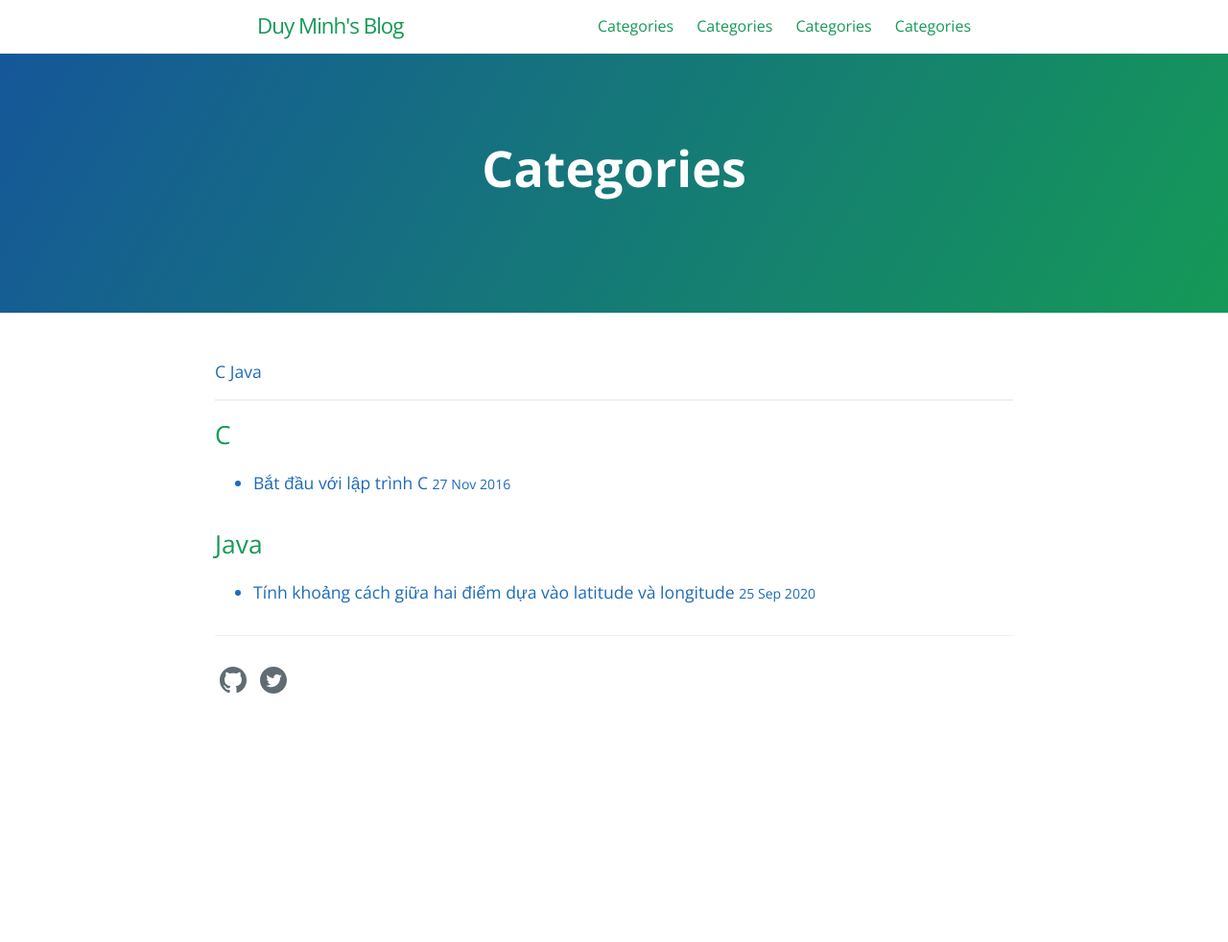
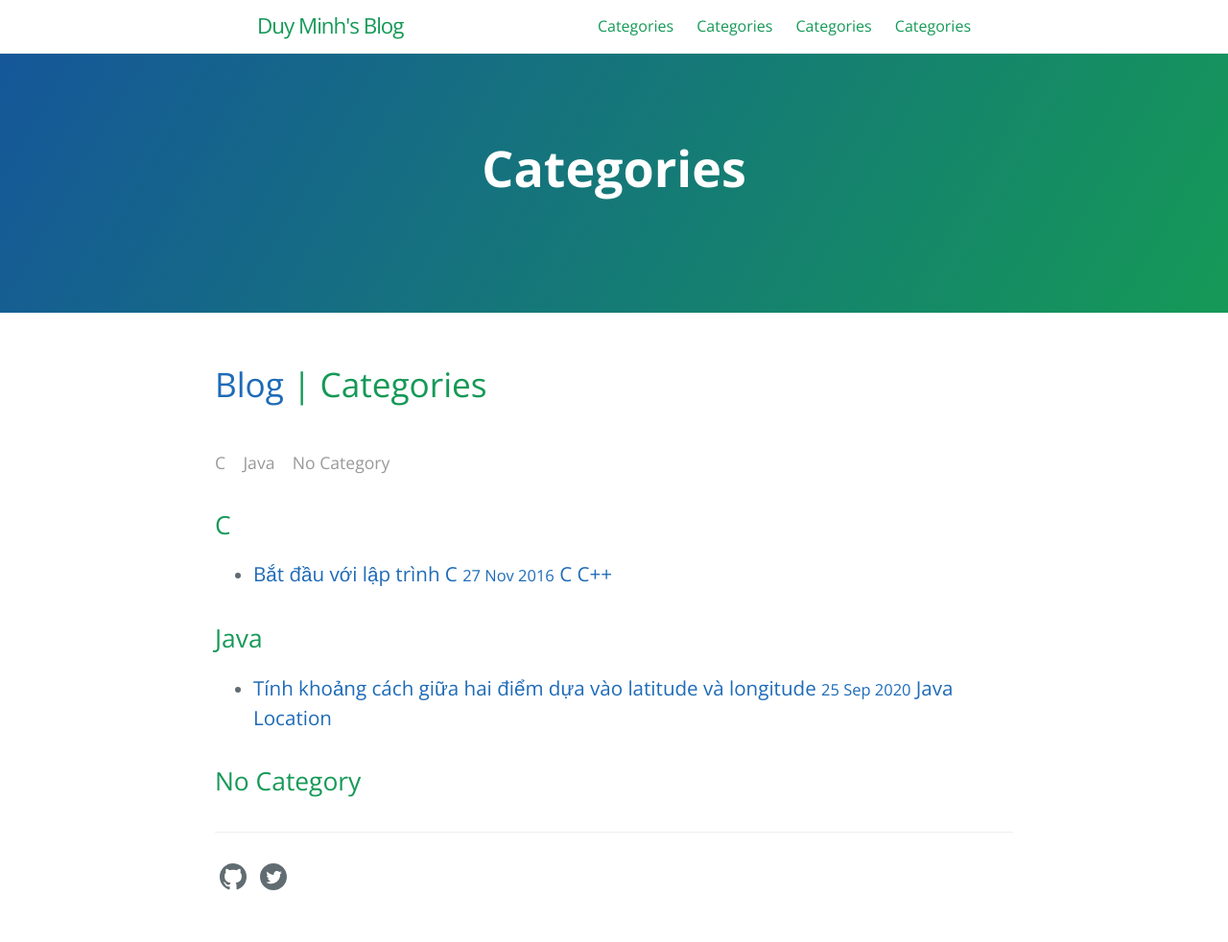
Before and after one commit to duyminh215/duyminh215.github.io, a Jekyll site: the page built from categories.html, in a window 1280 px wide. Shown: the whole page at 96% size. Built offline with Jekyll 4.4.1, drawn with Linux system fonts in a browser that asks for light colours; before the commit the page ends 900 px from its top, so only the background shows below that.

Commit message:
Update categories.html

```diff
--- a/categories.html
+++ b/categories.html
@@ -3,26 +3,84 @@ layout: page
 title: Categories
 ---
 
-<div class="tags-expo">
-  <div class="tags-expo-list">
-    {% for tag in site.categories %}
-    <a href="#{{ tag[0] | slugify }}" class="post-tag">{{ tag[0] }}</a>
-    {% endfor %}
-  </div>
-  <hr/>
-  <div class="tags-expo-section">
-    {% for tag in site.categories %}
-    <h2 id="{{ tag[0] | slugify }}">{{ tag[0] }}</h2>
-    <ul class="tags-expo-posts">
-      {% for post in tag[1] %}
-        <a class="post-title" href="{{ site.baseurl }}{{ post.url }}">
-      <li>
+{% comment%}
+Here we generate all the categories.
+{% endcomment%}
+
+{% assign rawcats = "" %}
+{% for post in site.posts %}
+{% assign tcats = post.category | join:'|' | append:'|' %}
+{% assign rawcats = rawcats | append:tcats %}
+{% endfor %}
+
+{% assign rawcats = rawcats | split:'|' | sort %}
+
+{% assign cats = "" %}
+
+{% for cat in rawcats %}
+{% if cat != "" %}
+
+{% if cats == "" %}
+{% assign cats = cat | split:'|' %}
+{% endif %}
+
+{% unless cats contains cat %}
+{% assign cats = cats | join:'|' | append:'|' | append:cat | split:'|' %}
+{% endunless %}
+{% endif %}
+{% endfor %}
+
+<h1 class="page-title">
+  <a href="/blog">Blog</a> | {{ page.title }}
+</h1>
+<br/>
+
+<div class="posts">
+<p>
+{% for ct in cats %}
+<a href="#{{ ct | slugify }}" class="codinfox-category-mark" style="color:#999;text-decoration: none;"> {{ ct }} </a> &nbsp;&nbsp;
+{% endfor %}
+<a href="#no-category" class="codinfox-category-mark" style="color:#999;text-decoration: none;"> No Category </a> &nbsp;&nbsp;
+</p>
+
+{% for ct in cats %}
+<h2 id="{{ ct | slugify }}">{{ ct }}</h2>
+<ul class="codinfox-category-list">
+  {% for post in site.posts %}
+  {% if post.category contains ct %}
+  <li>
+    <h3>
+      <a href="{{ post.url }}">
         {{ post.title }}
-      <small class="post-date">{{ post.date | date_to_string }}</small>
-      </li>
+        <small>{{ post.date | date_to_string }}</small>
       </a>
+      {% for tag in post.tags %}
+      <a class="codinfox-tag-mark" href="/blog/tag/#{{ tag | slugify }}">{{ tag }}</a>
       {% endfor %}
-    </ul>
-    {% endfor %}
-  </div>
+    </h3>
+  </li>
+  {% endif %}
+  {% endfor %}
+</ul>
+{% endfor %}
+
+<h2 id="no-category">No Category</h2>
+<ul class="codinfox-category-list">
+  {% for post in site.posts %}
+  {% unless post.category %}
+  <li>
+    <h3>
+      <a href="{{ post.url }}">
+        {{ post.title }}
+        <small>{{ post.date | date_to_string }}</small>
+      </a>
+      {% for tag in post.tags %}
+      <a class="codinfox-tag-mark" href="/blog/tag/#{{ tag | slugify }}">{{ tag }}</a>
+      {% endfor %}
+    </h3>
+  </li>
+  {% endunless %}
+  {% endfor %}
+</ul>
+
 </div>
```
